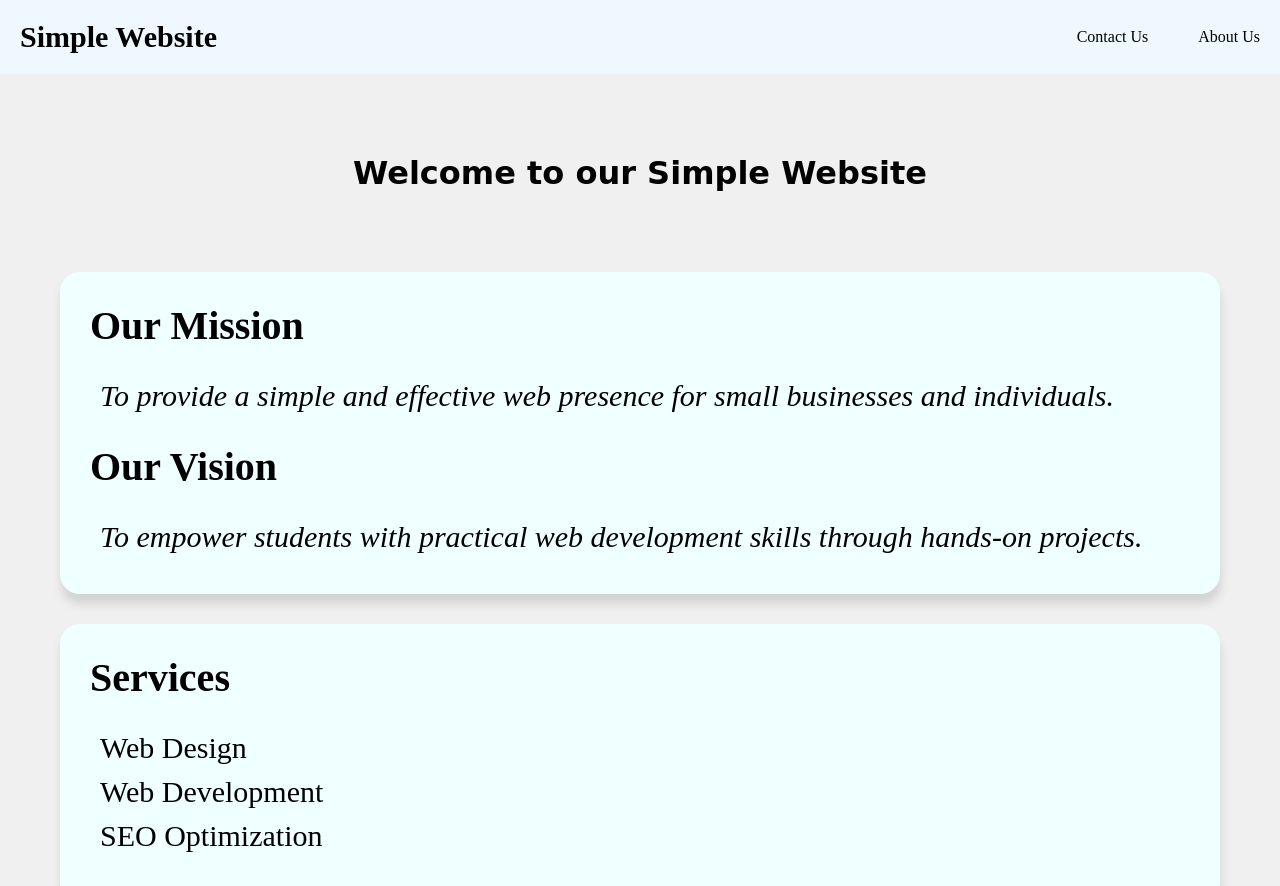
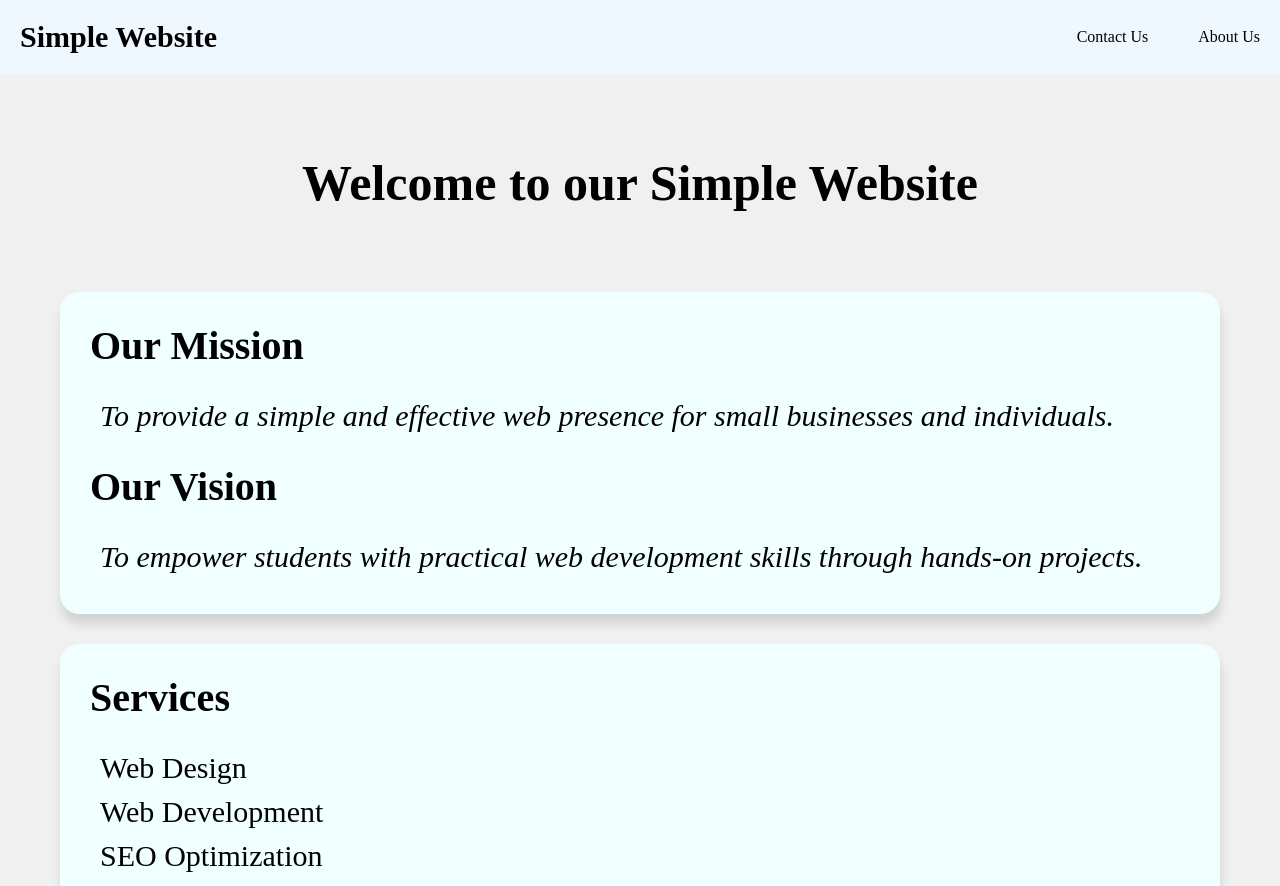
Before and after one commit to iutiuotu/SimpleWebsite, a plain HTML site: page index.html in a window 1280 px wide. Shown: the top 886 px of the page. Drawn offline with Linux system fonts and the light colour scheme.

Commit message:
change title style

```diff
--- a/style.css
+++ b/style.css
@@ -10,7 +10,6 @@
     padding: 20px;
 }
 h1{
-    font-family: cursive;
     text-align: center;
 }
 .nav-links a{
@@ -46,6 +45,7 @@ main ul{
 }
 main h1{
     padding: 50px;
+    font-size: 50px;
 }
 section{
     margin: 30px;
```
